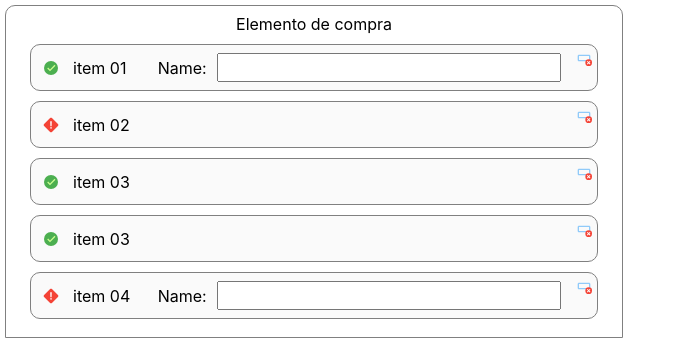
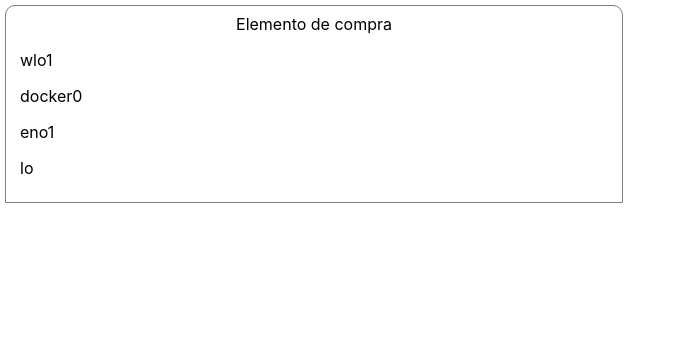
Before and after one commit to Hugo1974/react01, a React (Vite) app: page / in a window 1280 px wide. Shown: the top 358 px of the page, without its empty margins (0-681 px from the left). Built offline with nearby package versions, Linux system fonts and the light colour scheme.

Commit message:
Procesamiento de datos Se crea lista de objetos a partir de líneas de las que se recogen varios valores mediante un split a ":" y se inserta en una lista en el DOM.

```diff
--- a/package.json
+++ b/package.json
@@ -13,7 +13,8 @@
     "npm": "^8.6.0",
     "react": "^18.0.0",
     "react-dom": "^18.0.0",
-    "react-icons": "^4.3.1"
+    "react-icons": "^4.3.1",
+    "uuidv4": "^6.2.13"
   },
   "devDependencies": {
     "@types/react": "^18.0.0",
--- a/src/App.jsx
+++ b/src/App.jsx
@@ -1,11 +1,11 @@
 import { useState } from 'react';
-import logo from './logo.svg';
 import './App.css';
 import CompraElements from './components/compraElements';
+import { hola } from './packages/funciones';
 
 function App() {
   const [count, setCount] = useState(0);
-
+  hola("Mundo cruel");
   return (
     <div className='App'>
       <CompraElements />
--- a/src/components/compraElements.jsx
+++ b/src/components/compraElements.jsx
@@ -1,26 +1,31 @@
 import './compraElements.css';
 import CompraItem from './compraItem';
+import { nmcliStatus } from '../packages/funciones';
 
 function CompraElements() {
+  const nmcli_status = [
+    'wlo1:wifi:connected:Redmi 9',
+    'docker0:bridge:connected:docker0',
+    'eno1:ethernet:unavailable:',
+    'lo:loopback:unmanaged',
+  ];
+
+  const rows = nmcliStatus(nmcli_status);
+  const listItems = rows.map((rowsmap, index) => <p>{rowsmap.device}</p>);
+
+  console.log('MAP: ' + listItems);
+
   return (
     <div className='compraElements'>
       <span>Elemento de compra</span>
       <div className='Items'>
-        <CompraItem
+        {/* <CompraItem
           nombre='item 01'
           status='True'
           entry='True'
           readonly={true}
-        />
-        <CompraItem nombre='item 02' status='False' entry='False' />
-        <CompraItem nombre='item 03' status='True' entry='False' />
-        <CompraItem nombre='item 03' status='True' entry='False' />
-        <CompraItem
-          nombre='item 04'
-          status='False'
-          entry='True'
-          readonly={false}
-        />
+        /> */}
+        {listItems}
       </div>
     </div>
   );
--- /dev/null
+++ b/src/packages/funciones.js
@@ -0,0 +1,30 @@
+import react from 'react';
+
+export function hola(texto) {
+  console.log('Hola ' + texto);
+}
+
+export function nmcliStatus(status) {
+  var nmcStatus = [];
+
+  console.log('status 0: ' + status[0]);
+  console.log('status 1: ' + status[1]);
+  console.log('status 2: ' + status[2]);
+  console.log('status 3: ' + status[3]);
+
+  for (var i = 0; i <= status.length - 1; i++) {
+    const myArray = status[i].split(':');
+    nmcStatus.push({
+      device: myArray[0],
+      type: myArray[1],
+      state: myArray[2],
+      connection: myArray[3],
+    });
+
+    console.log('Device: ' + nmcStatus[i].device);
+    console.log('Type: ' + nmcStatus[i].type);
+    console.log('Status: ' + nmcStatus[i].state);
+    console.log('Connection: ' + nmcStatus[i].connection);
+  }
+  return nmcStatus;
+}
```
Also changed, not shown: 2 other files (tests, documents, lock files or other folders).
